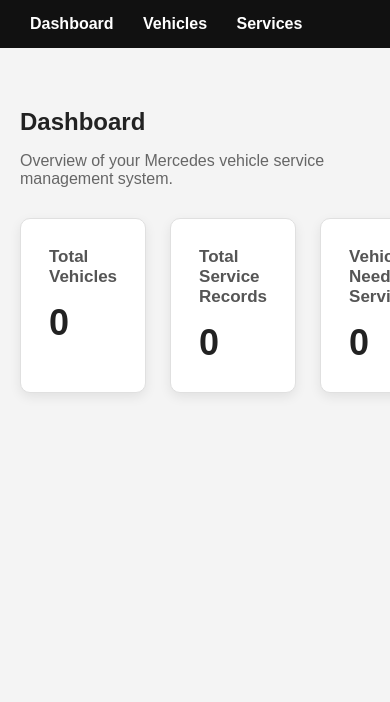
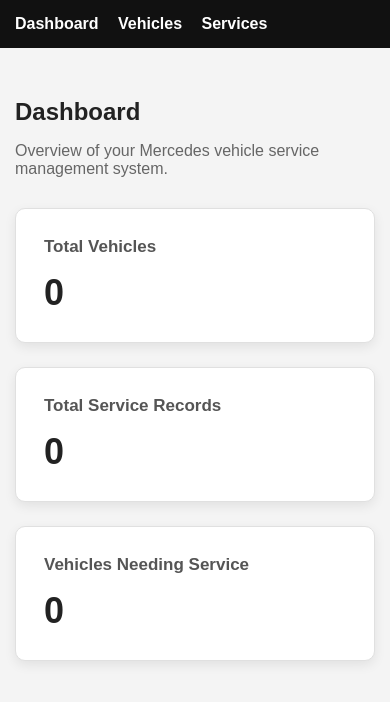
Before and after one commit to nnoroi/vehicle_service_management, a Flask app: page /dashboard in a window 390 px wide; the page is wider, and only the part inside the window is pictured. Shown: the top 702 px of that part. Run offline with Flask 3, Linux system fonts and the light colour scheme; data that the repository does not hold is empty.

Commit message:
Add responsive dashboard layout

```diff
--- a/app/static/css/style.css
+++ b/app/static/css/style.css
@@ -70,3 +70,21 @@ main {
     font-weight: bold;
     margin: 0;
 }
+
+@media (max-width: 768px) {
+    .dashboard-stats {
+        grid-template-columns: 1fr;
+    }
+
+    main {
+        padding: 30px 15px;
+    }
+
+    nav {
+        padding: 15px;
+    }
+
+    nav a {
+        margin-right: 15px;
+    }
+}
```
